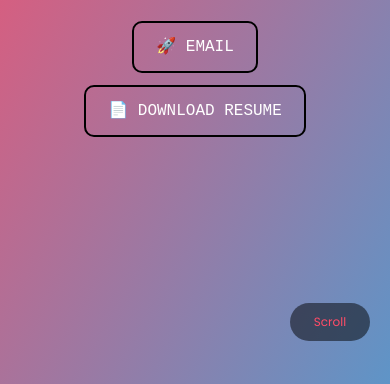
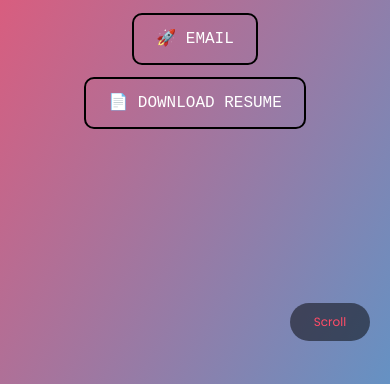
Before and after one commit to AayushMali/Portfolio, a plain HTML site: page index.html in a window 390 px wide. Shown: the part 460-844 px from the top of the page. Drawn offline with nearby package versions, Linux system fonts and the light colour scheme.

Commit message:
Final ENhancement changes

```diff
--- a/style.css
+++ b/style.css
@@ -519,7 +519,7 @@ h3:hover {
     overflow-x: hidden;
   }
   .gradient-background {
-    height: 100vh;
+    height: 105vh;
   }
   #Skills {
     position: relative;
@@ -559,7 +559,7 @@ h3:hover {
     flex-direction: column;
     gap: 12px;
     align-items: center;
-    margin-top: 1.5rem;
+    margin-top: 0.5rem;
 }
 
   #html,
```
